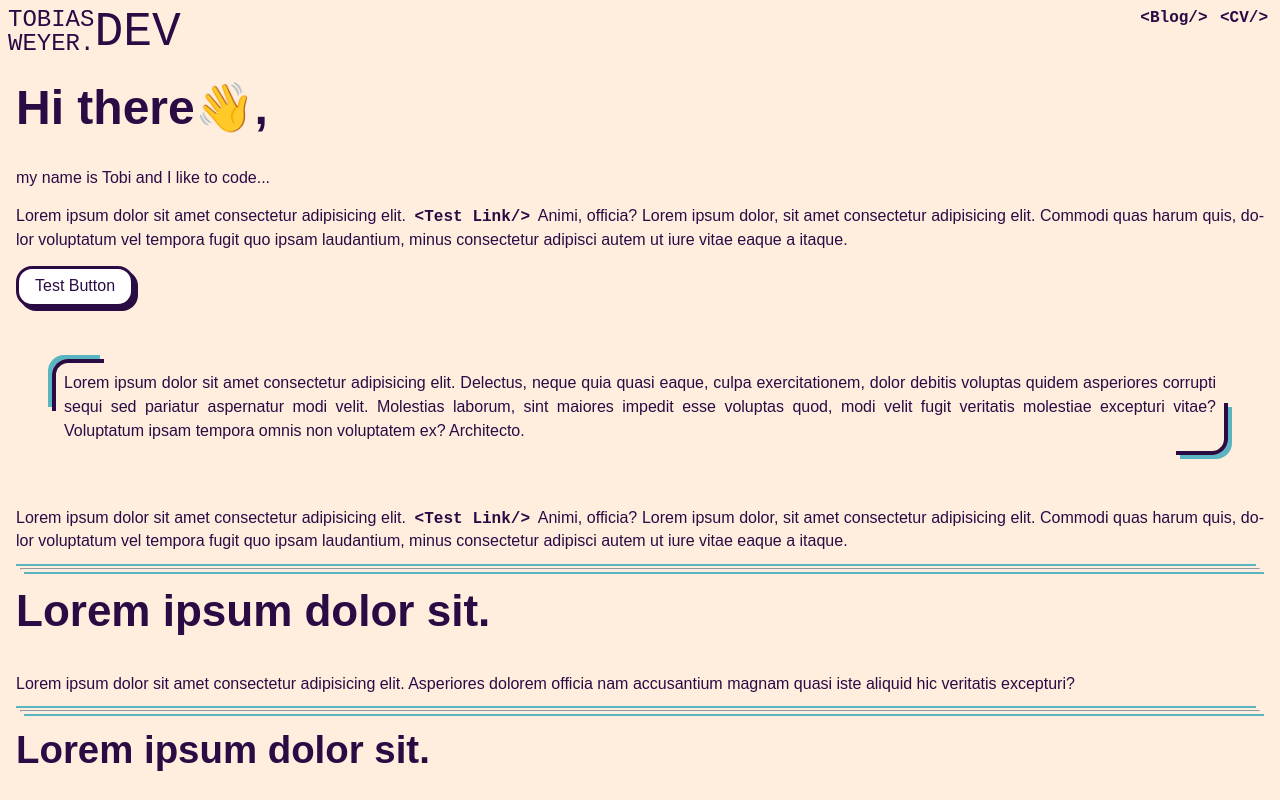
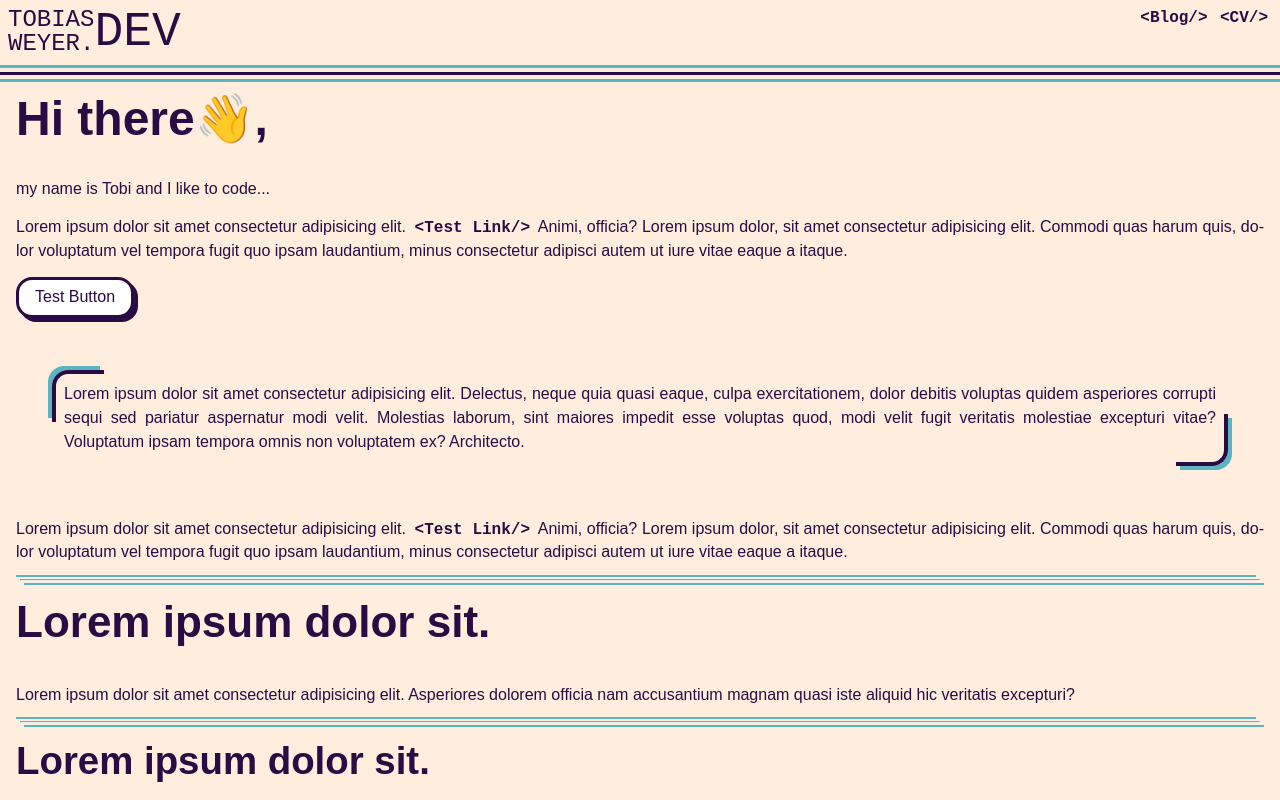
Before and after one commit to BoaPi/tobiasweyer.dev, an Eleventy site: page index.html in a window 1280 px wide. Shown: the top 800 px of the page. Built offline with nearby package versions, Linux system fonts and the light colour scheme; Eleventy itself is replaced by a stand-in of ours; files that its build step writes are made by us from their sources.

Commit message:
update header styles

```diff
--- a/src/assets/styles/components/_header.scss
+++ b/src/assets/styles/components/_header.scss
@@ -1,5 +1,22 @@
 header {
+  position: relative;
   display: flex;
+  padding-block-end: 0.5rem;
+  border-block-end: 3px solid var(--border-color);
+
+  &::before,
+  &::after {
+    position: absolute;
+    content: '';
+    background-color: var(--highlight);
+    width: 100%;
+    height: 3px;
+    bottom: 0.25rem
+  }
+
+  &::after {
+    bottom: -0.65rem;
+  }
 
   nav {
     margin-inline-start: auto;
```
